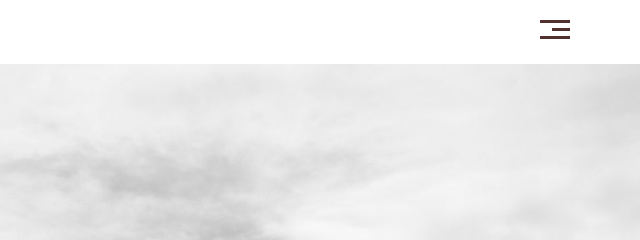
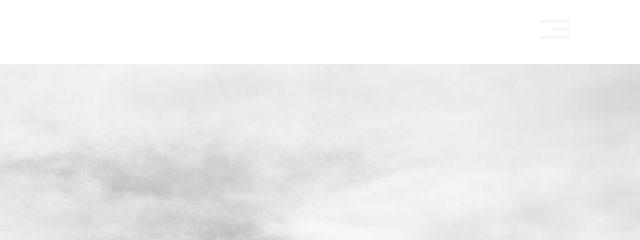
Before and after one commit to Mohamad-96/Html_Css_Tamplate_lione, a plain HTML site: page index.html in a window 1280 px wide. Shown: the top 240 px of the page, 640-1280 px from the left. Drawn offline with nearby package versions, Linux system fonts and the light colour scheme.

Commit message:
Modify Color of list

```diff
--- a/css/lione.css
+++ b/css/lione.css
@@ -132,7 +132,7 @@ body {
 }
 
 .header .links .icon span {
-    background-color: rgb(82, 48, 48);
+    background-color: #f6f6f6;
     margin-bottom: 5px ;
     height: 3px;
 }
```
